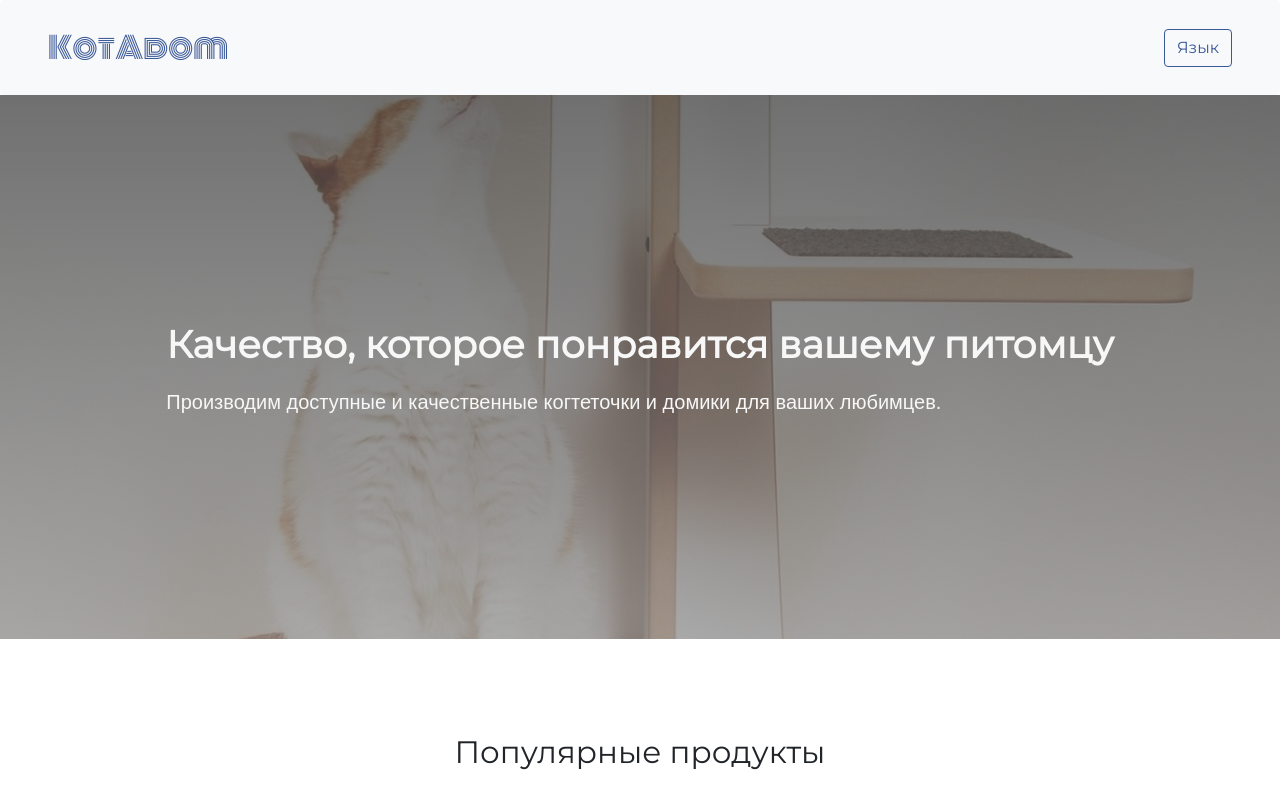
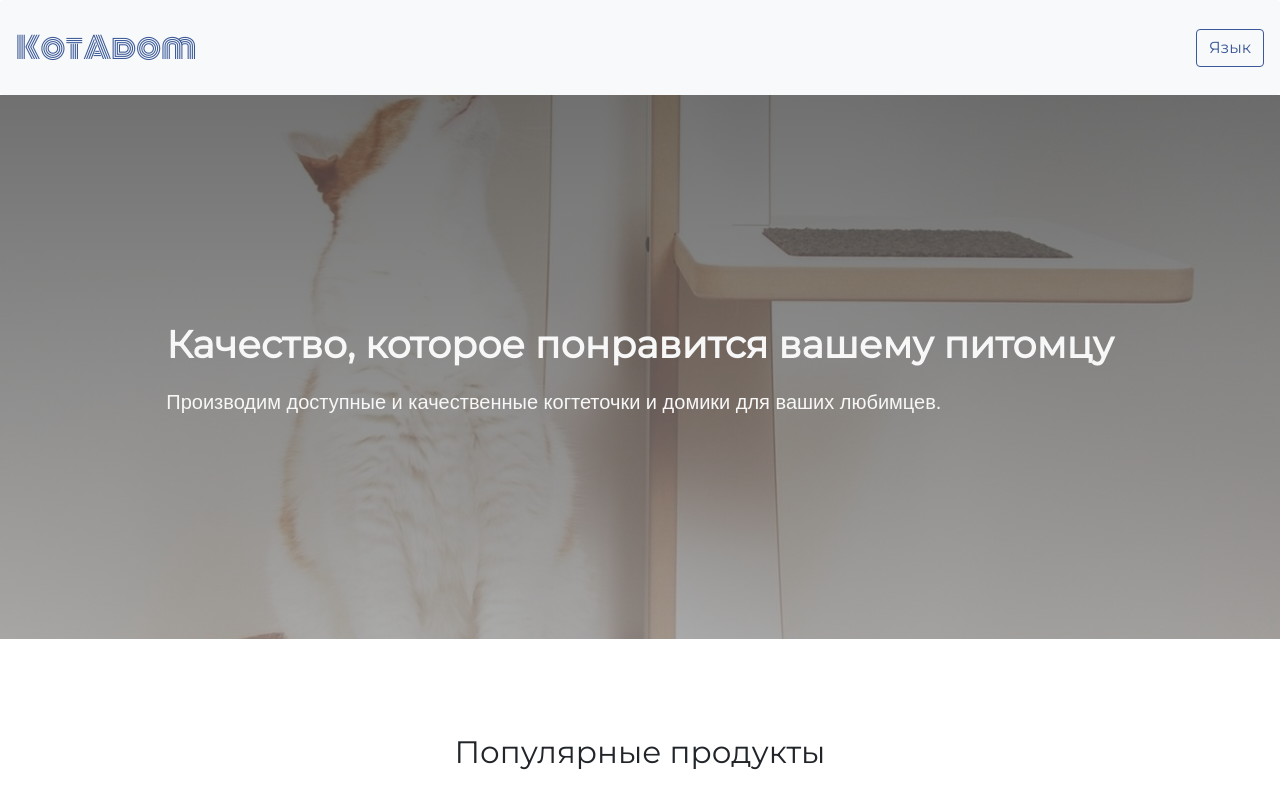
Before and after one commit to donfear/kotadom, a React (Create React App) app: page / in a window 1280 px wide. Shown: the top 800 px of the page. Built offline with nearby package versions, Linux system fonts and the light colour scheme.

Commit message:
corection

```diff
--- a/src/components/header/header.scss
+++ b/src/components/header/header.scss
@@ -24,7 +24,7 @@
 
 .navbar {
   justify-content: space-between;
-  padding: 0.5rem 3rem;
+  padding: 0.5rem 1rem;
 
   &-brand {
     line-height: 1.4375;
```
